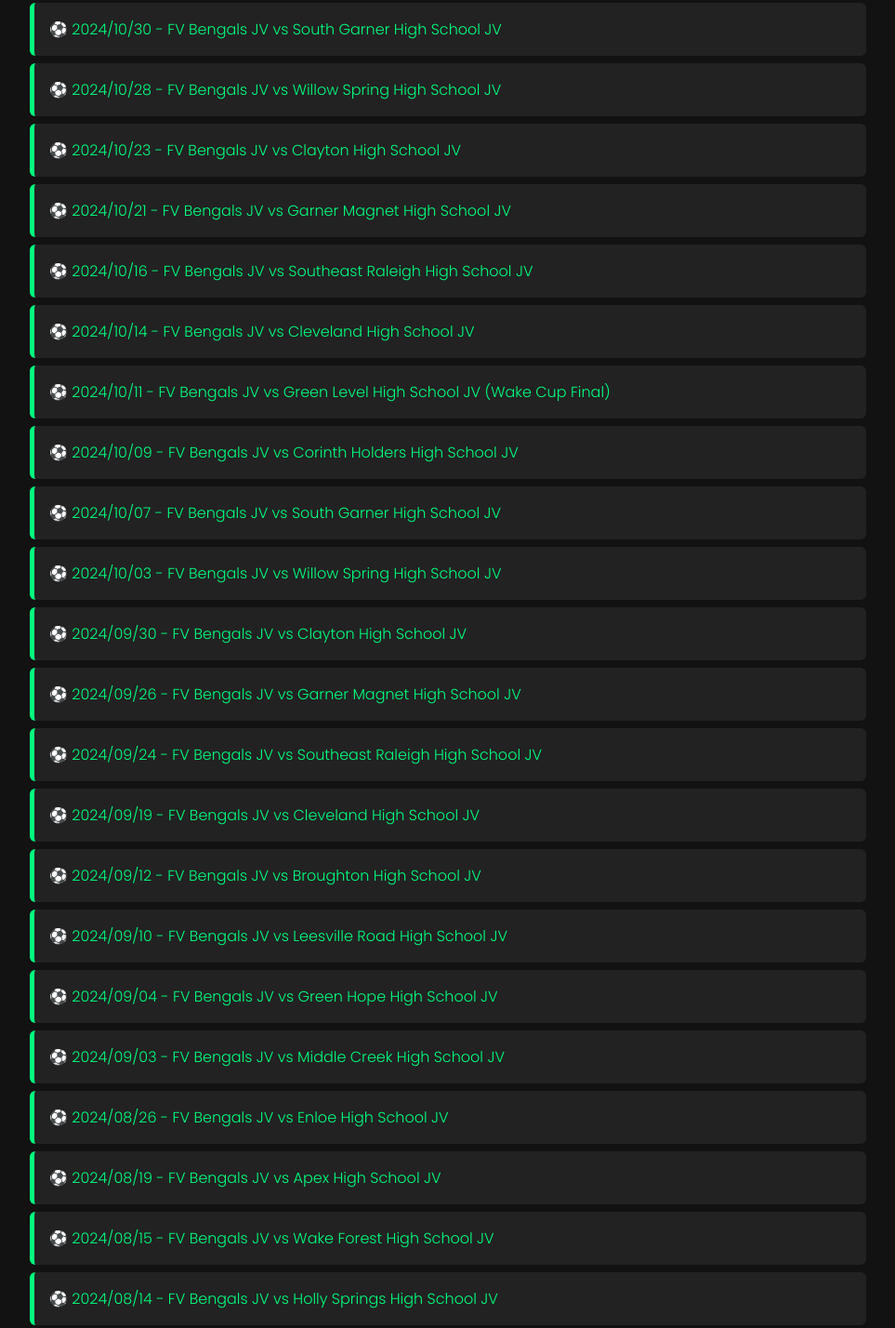
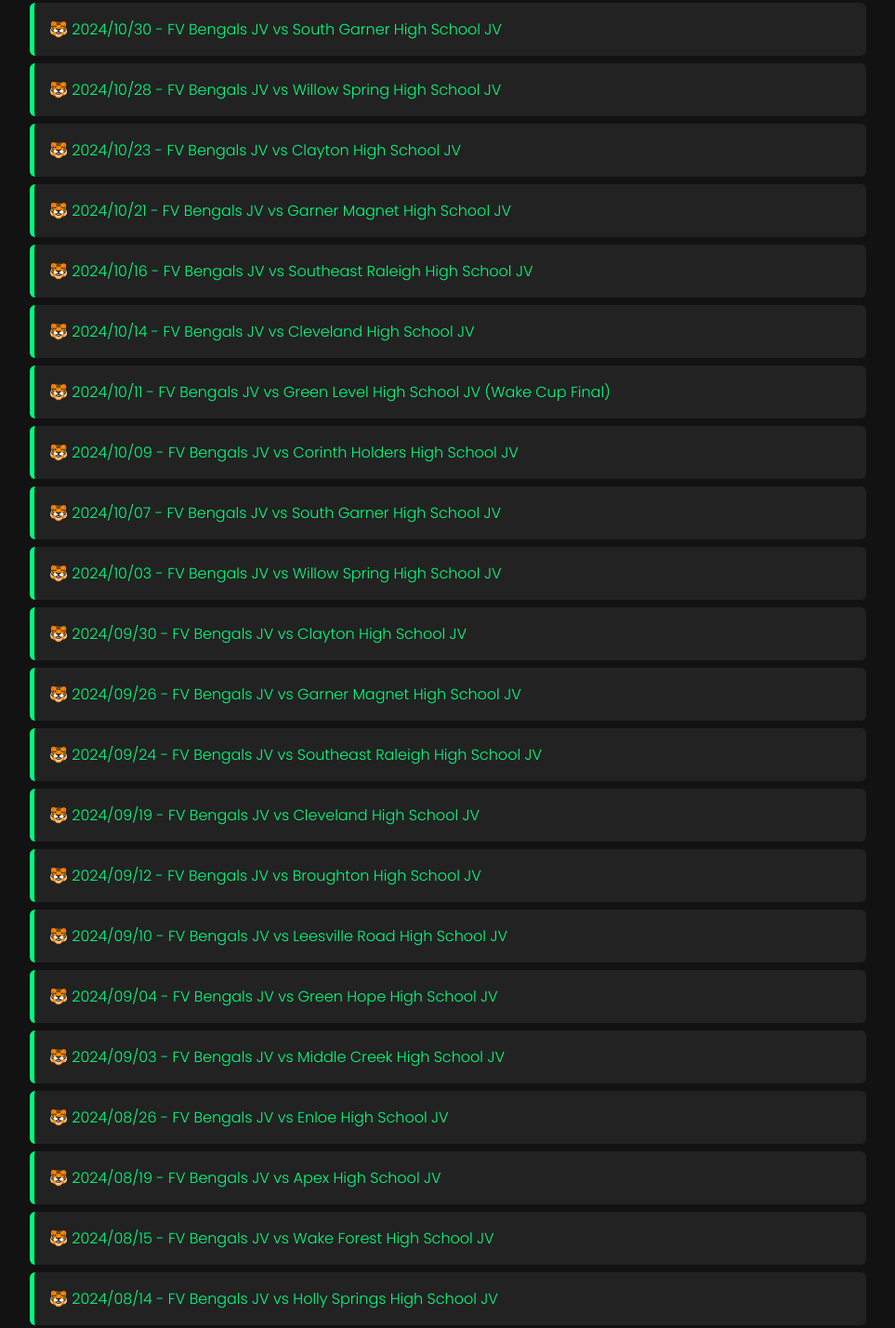
Before and after one commit to cjflowers05/ethan-soccer-site, a plain HTML site: page index.html in a window 1280 px wide. Shown: the part 2534-3962 px from the top of the page at 93% size, without its empty margins (158-1121 px from the left). Drawn offline with Linux system fonts and the light colour scheme.

Commit message:
Update index.html

```diff
--- a/index.html
+++ b/index.html
@@ -103,28 +103,28 @@
 
 <div class="season-toggle" onclick="toggleSeason('bengals', 'arrow-bengals')"><span id="arrow-bengals">▼</span>&nbsp;2024–2025 Season Fuquay Varina Bengals JV</div>
 <div class="season-content" id="bengals">
-<div class="game-card"><a href="games/2024-10-30.html">⚽ 2024/10/30 - FV Bengals JV vs South Garner High School JV</a></div>
-<div class="game-card"><a href="games/2024-10-28.html">⚽ 2024/10/28 - FV Bengals JV vs Willow Spring High School JV</a></div>
-<div class="game-card"><a href="games/2024-10-23.html">⚽ 2024/10/23 - FV Bengals JV vs Clayton High School JV</a></div>
-<div class="game-card"><a href="games/2024-10-21.html">⚽ 2024/10/21 - FV Bengals JV vs Garner Magnet High School JV</a></div>
-<div class="game-card"><a href="games/2024-10-16.html">⚽ 2024/10/16 - FV Bengals JV vs Southeast Raleigh High School JV</a></div>
-<div class="game-card"><a href="games/2024-10-14.html">⚽ 2024/10/14 - FV Bengals JV vs Cleveland High School JV</a></div>
-<div class="game-card"><a href="games/2024-10-11.html">⚽ 2024/10/11 - FV Bengals JV vs Green Level High School JV (Wake Cup Final)</a></div>
-<div class="game-card"><a href="games/2024-10-09.html">⚽ 2024/10/09 - FV Bengals JV vs Corinth Holders High School JV</a></div>
-<div class="game-card"><a href="games/2024-10-07.html">⚽ 2024/10/07 - FV Bengals JV vs South Garner High School JV</a></div>
-<div class="game-card"><a href="games/2024-10-03.html">⚽ 2024/10/03 - FV Bengals JV vs Willow Spring High School JV</a></div>
-<div class="game-card"><a href="games/2024-09-30.html">⚽ 2024/09/30 - FV Bengals JV vs Clayton High School JV</a></div>
-<div class="game-card"><a href="games/2024-09-26.html">⚽ 2024/09/26 - FV Bengals JV vs Garner Magnet High School JV</a></div>
-<div class="game-card"><a href="games/2024-09-24.html">⚽ 2024/09/24 - FV Bengals JV vs Southeast Raleigh High School JV</a></div>
-<div class="game-card"><a href="games/2024-09-19.html">⚽ 2024/09/19 - FV Bengals JV vs Cleveland High School JV</a></div>
-<div class="game-card"><a href="games/2024-09-12.html">⚽ 2024/09/12 - FV Bengals JV vs Broughton High School JV</a></div>
-<div class="game-card"><a href="games/2024-09-10.html">⚽ 2024/09/10 - FV Bengals JV vs Leesville Road High School JV</a></div>
-<div class="game-card"><a href="games/2024-09-04.html">⚽ 2024/09/04 - FV Bengals JV vs Green Hope High School JV</a></div>
-<div class="game-card"><a href="games/2024-09-03.html">⚽ 2024/09/03 - FV Bengals JV vs Middle Creek High School JV</a></div>
-<div class="game-card"><a href="games/2024-08-26.html">⚽ 2024/08/26 - FV Bengals JV vs Enloe High School JV</a></div>
-<div class="game-card"><a href="games/2024-08-19.html">⚽ 2024/08/19 - FV Bengals JV vs Apex High School JV</a></div>
-<div class="game-card"><a href="games/2024-08-15.html">⚽ 2024/08/15 - FV Bengals JV vs Wake Forest High School JV</a></div>
-<div class="game-card"><a href="games/2024-08-14.html">⚽ 2024/08/14 - FV Bengals JV vs Holly Springs High School JV</a></div>
+<div class="game-card"><a href="games/2024-10-30.html">🐯 2024/10/30 - FV Bengals JV vs South Garner High School JV</a></div>
+<div class="game-card"><a href="games/2024-10-28.html">🐯 2024/10/28 - FV Bengals JV vs Willow Spring High School JV</a></div>
+<div class="game-card"><a href="games/2024-10-23.html">🐯 2024/10/23 - FV Bengals JV vs Clayton High School JV</a></div>
+<div class="game-card"><a href="games/2024-10-21.html">🐯 2024/10/21 - FV Bengals JV vs Garner Magnet High School JV</a></div>
+<div class="game-card"><a href="games/2024-10-16.html">🐯 2024/10/16 - FV Bengals JV vs Southeast Raleigh High School JV</a></div>
+<div class="game-card"><a href="games/2024-10-14.html">🐯 2024/10/14 - FV Bengals JV vs Cleveland High School JV</a></div>
+<div class="game-card"><a href="games/2024-10-11.html">🐯 2024/10/11 - FV Bengals JV vs Green Level High School JV (Wake Cup Final)</a></div>
+<div class="game-card"><a href="games/2024-10-09.html">🐯 2024/10/09 - FV Bengals JV vs Corinth Holders High School JV</a></div>
+<div class="game-card"><a href="games/2024-10-07.html">🐯 2024/10/07 - FV Bengals JV vs South Garner High School JV</a></div>
+<div class="game-card"><a href="games/2024-10-03.html">🐯 2024/10/03 - FV Bengals JV vs Willow Spring High School JV</a></div>
+<div class="game-card"><a href="games/2024-09-30.html">🐯 2024/09/30 - FV Bengals JV vs Clayton High School JV</a></div>
+<div class="game-card"><a href="games/2024-09-26.html">🐯 2024/09/26 - FV Bengals JV vs Garner Magnet High School JV</a></div>
+<div class="game-card"><a href="games/2024-09-24.html">🐯 2024/09/24 - FV Bengals JV vs Southeast Raleigh High School JV</a></div>
+<div class="game-card"><a href="games/2024-09-19.html">🐯 2024/09/19 - FV Bengals JV vs Cleveland High School JV</a></div>
+<div class="game-card"><a href="games/2024-09-12.html">🐯 2024/09/12 - FV Bengals JV vs Broughton High School JV</a></div>
+<div class="game-card"><a href="games/2024-09-10.html">🐯 2024/09/10 - FV Bengals JV vs Leesville Road High School JV</a></div>
+<div class="game-card"><a href="games/2024-09-04.html">🐯 2024/09/04 - FV Bengals JV vs Green Hope High School JV</a></div>
+<div class="game-card"><a href="games/2024-09-03.html">🐯 2024/09/03 - FV Bengals JV vs Middle Creek High School JV</a></div>
+<div class="game-card"><a href="games/2024-08-26.html">🐯 2024/08/26 - FV Bengals JV vs Enloe High School JV</a></div>
+<div class="game-card"><a href="games/2024-08-19.html">🐯 2024/08/19 - FV Bengals JV vs Apex High School JV</a></div>
+<div class="game-card"><a href="games/2024-08-15.html">🐯 2024/08/15 - FV Bengals JV vs Wake Forest High School JV</a></div>
+<div class="game-card"><a href="games/2024-08-14.html">🐯 2024/08/14 - FV Bengals JV vs Holly Springs High School JV</a></div>
 
 <div class="bio">
   <h3>Manually Add a New Game</h3>
```
